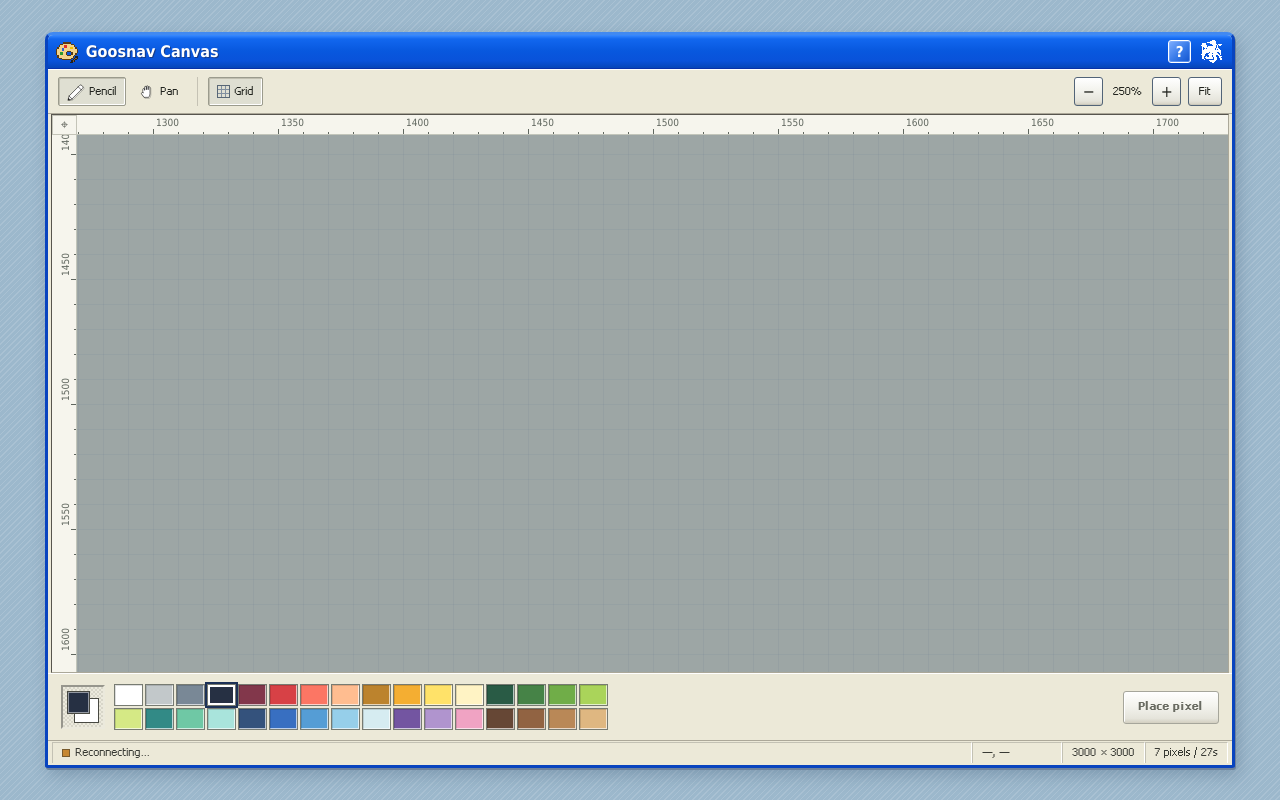
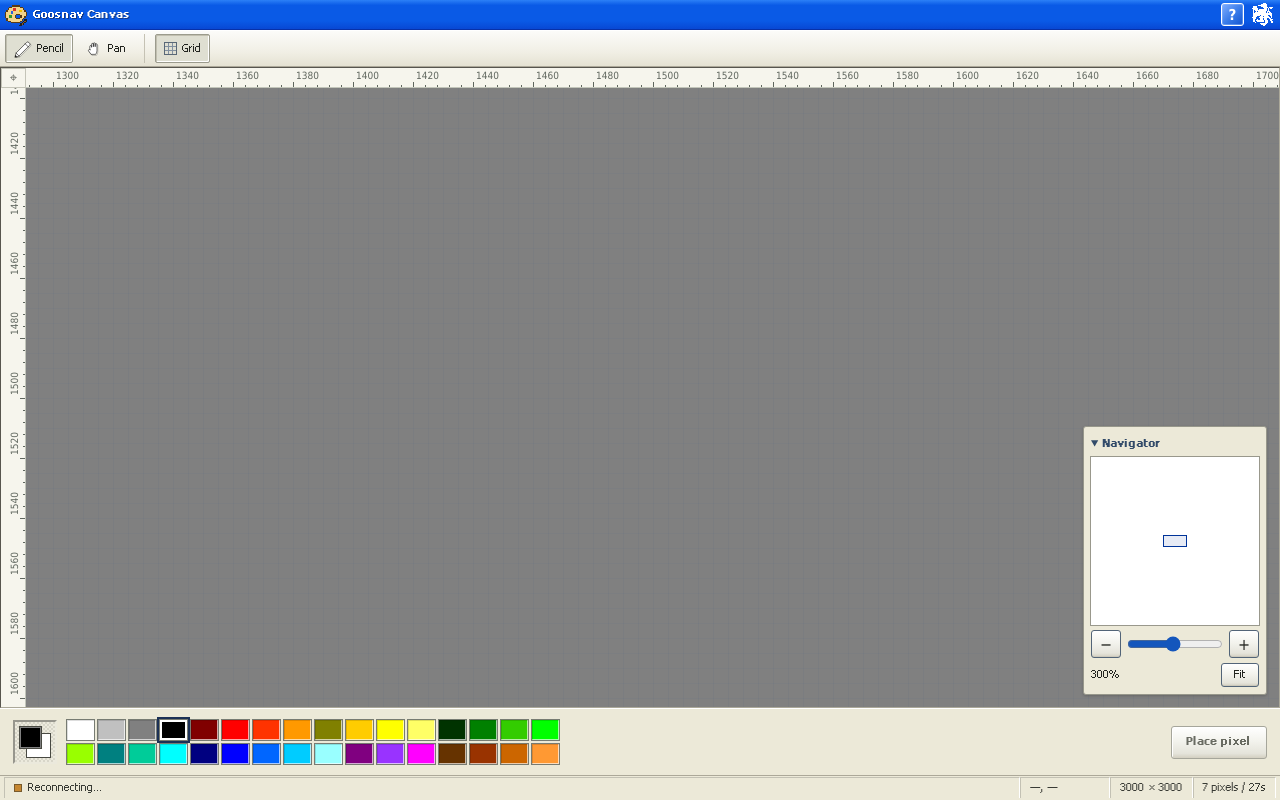
Before and after one commit to goosnav/canvas, a website with bundled scripts: page public/index.html in a window 1280 px wide. Both pictures are taken after a click on the button "Zoom out". Built offline with nearby package versions, Linux system fonts and the light colour scheme; no server answers.

Commit message:
Match Paint's full-page layout and add direct pixel placement and navigation

```diff
--- a/public/app.js
+++ b/public/app.js
@@ -2,6 +2,7 @@ import { palette, PIXELS_PER_TURN } from './board.js';
 import { chosen, sameColor, loadSnapshot, setPixel, setInk, viewEvents } from './view.js';
 
 const $ = selector => document.querySelector(selector);
+const placementHint = matchMedia('(pointer: coarse)').matches ? 'Double-tap a pixel' : 'Double-click a pixel';
 const place = $('#place'), hint = $('#hint'), connection = $('#connection');
 let ink = 3, live = false, deadline = 0, pending = false, retry = 500;
 let available = PIXELS_PER_TURN;
@@ -30,7 +31,7 @@ function update() {
   const waiting = available === 0;
   place.disabled = !live || pending || waiting || !chosen() || sameColor();
   place.textContent = pending ? 'Placing…' : waiting ? 'Wait ' + seconds + 's' : 'Place pixel';
-  hint.textContent = !live ? '' : !chosen() ? 'Select a pixel' : sameColor() ? 'Choose another color' : palette[ink][0];
+  hint.textContent = !live ? '' : !chosen() ? placementHint : sameColor() ? 'Choose another color' : palette[ink][0];
   clearTimeout(tick);
   $('.turn').textContent = live ? available + '/' + PIXELS_PER_TURN + ' pixels' : '7 pixels / 27s';
   if (seconds) tick = setTimeout(update, 250);
@@ -80,12 +81,14 @@ function connect() {
   };
   ws.onerror = () => ws.close();
 }
-place.onclick = () => {
+function placePixel() {
   if (place.disabled || socket.readyState !== WebSocket.OPEN) return;
   pending = true; update();
   socket.send(JSON.stringify({ ...chosen(), color: ink }));
   responseTimer = setTimeout(() => socket.close(4000, 'Refresh placement'), 8000);
-};
+}
+place.onclick = placePixel;
+viewEvents.addEventListener('place', placePixel);
 viewEvents.addEventListener('selection', update);
 $('#help').onclick = () => $('#guide').showModal();
 window.addEventListener('online', () => { if (socket.readyState === WebSocket.CLOSED) connect(); });
--- a/public/board.js
+++ b/public/board.js
@@ -3,16 +3,16 @@ import { island } from './island.js';
 export const SIZE = 3000;
 export const COOLDOWN = 27_000;
 export const PIXELS_PER_TURN = 7;
-// Palette indices are part of the stored artwork. Append new colors at the end.
+// Keep each stored index in its original color family when revising swatches.
 export const palette = [
-  ['White', '#ffffff'], ['Silver', '#c2c8ca'], ['Slate', '#798896'], ['Ink', '#263043'],
-  ['Wine', '#82374b'], ['Red', '#d74146'], ['Coral', '#fc7664'], ['Peach', '#ffbd90'],
-  ['Ochre', '#bc832d'], ['Gold', '#f4ae32'], ['Sunshine', '#ffe269'], ['Cream', '#fff3c4'],
-  ['Pine', '#295b45'], ['Leaf', '#468347'], ['Grass', '#70ad48'], ['Lime', '#aad45a'],
-  ['Mint', '#d5e985'], ['Teal', '#328a86'], ['Jade', '#6fc8a5'], ['Ice', '#a9e4dc'],
-  ['Navy', '#34527c'], ['Blue', '#386fc1'], ['Lake', '#559dd5'], ['Sky', '#96cfea'],
-  ['Mist', '#d6ecf1'], ['Violet', '#7355a1'], ['Lilac', '#b094ce'], ['Pink', '#f0a3c3'],
-  ['Earth', '#664735'], ['Bark', '#916342'], ['Clay', '#b98857'], ['Sand', '#dfb781']
+  ['White', '#ffffff'], ['Silver', '#c0c0c0'], ['Gray', '#808080'], ['Black', '#000000'],
+  ['Maroon', '#800000'], ['Red', '#ff0000'], ['Vermilion', '#ff3300'], ['Orange', '#ff9900'],
+  ['Olive', '#808000'], ['Gold', '#ffcc00'], ['Yellow', '#ffff00'], ['Lemon', '#ffff66'],
+  ['Forest', '#003300'], ['Green', '#008000'], ['Grass', '#33cc00'], ['Lime', '#00ff00'],
+  ['Chartreuse', '#99ff00'], ['Teal', '#008080'], ['Spring green', '#00cc99'], ['Aqua', '#00ffff'],
+  ['Navy', '#000080'], ['Blue', '#0000ff'], ['Azure', '#0066ff'], ['Sky', '#00ccff'],
+  ['Ice', '#99ffff'], ['Purple', '#800080'], ['Violet', '#9933ff'], ['Fuchsia', '#ff00ff'],
+  ['Umber', '#663300'], ['Sienna', '#993300'], ['Copper', '#cc6600'], ['Amber', '#ff9933']
 ];
 export function initialRow(y) {
   const row = new Uint8Array(SIZE);
--- a/public/index.html
+++ b/public/index.html
@@ -24,16 +24,27 @@
       <button id="hand" aria-pressed="false"><span class="icon hand"></span>Pan</button>
     </div>
     <div class="group grid-group"><button id="grid" aria-pressed="true"><span class="grid-icon"></span>Grid</button></div>
-    <div class="group zoom" role="group" aria-label="Zoom controls">
-      <button id="minus" aria-label="Zoom out" title="Zoom out">−</button><output id="zoom-value" aria-label="Zoom"></output><button id="plus" aria-label="Zoom in" title="Zoom in">+</button>
-      <button id="fit" title="Show the whole canvas">Fit</button>
-    </div>
   </div>
   <section class="workspace" aria-label="Shared drawing surface">
     <div class="ruler-origin" aria-hidden="true">⌖</div>
     <canvas id="top-ruler" class="ruler" aria-hidden="true"></canvas>
     <canvas id="left-ruler" class="ruler" aria-hidden="true"></canvas>
-    <canvas id="surface" tabindex="0" aria-label="Pixel canvas. Select a cell with the pointer or arrow keys. Press Enter to place the chosen color.">Enable JavaScript to edit the shared canvas.</canvas>
+    <canvas id="surface" tabindex="0" aria-label="Pixel canvas. Double-click or double-tap a pixel to paint. Use arrow keys to select and Enter to paint.">Enable JavaScript to edit the shared canvas.</canvas>
+    <aside class="navigator" aria-label="Canvas navigator">
+      <details id="map-details" open>
+        <summary>Navigator</summary>
+        <div class="map" id="map" tabindex="0" role="group" aria-label="Canvas overview. Drag or use the arrow keys to pan.">
+          <canvas id="thumbnail" width="168" height="168" aria-hidden="true"></canvas>
+          <span id="viewport-box" aria-hidden="true"></span>
+        </div>
+      </details>
+      <div class="zoom">
+        <button id="minus" aria-label="Zoom out" title="Zoom out">−</button>
+        <input id="zoom-slider" type="range" min="0" max="1000" value="500" aria-label="Canvas zoom">
+        <button id="plus" aria-label="Zoom in" title="Zoom in">+</button>
+      </div>
+      <div class="map-values"><output id="zoom-value" aria-label="Zoom"></output><button class="standard" id="fit" title="Show the whole canvas">Fit</button></div>
+    </aside>
   </section>
   <div class="palette-bar">
     <div class="colors">
@@ -47,8 +58,8 @@
 <dialog id="guide">
   <form method="dialog">
     <div class="titlebar"><b>Canvas help</b><button aria-label="Close help" class="title-button">×</button></div>
-    <div class="guide-body"><p>Choose a color, select a pixel, then press <b>Place pixel</b>. Everyone sees your edit. You can place seven pixels per internet address. The first starts a 27-second timer. All seven refill together.</p>
-    <p>Drag to pan. Scroll or pinch to zoom. <b>Fit</b> shows all nine million pixels.</p>
+    <div class="guide-body"><p>Choose a color, then double-click or double-tap a pixel to paint it. Everyone sees your edit. You can place seven pixels per internet address. The first starts a 27-second timer. All seven refill together.</p>
+    <p>Drag to pan. Drag the Navigator thumbnail to move around the board. Scroll, pinch, or use the slider to zoom. <b>Fit</b> shows all nine million pixels.</p>
     <p>With the canvas focused, use the arrow keys to select a pixel and Enter to place it.</p><button class="standard">OK</button></div>
   </form>
 </dialog>
--- /dev/null
+++ b/public/navigator.js
@@ -0,0 +1,75 @@
+import { SIZE } from './board.js';
+
+export function createNavigator(bitmap, { centerOn, zoomTo, invalidate }) {
+  const details = document.querySelector('#map-details');
+  const map = document.querySelector('#map');
+  const thumbnail = document.querySelector('#thumbnail');
+  const preview = thumbnail.getContext('2d');
+  const box = document.querySelector('#viewport-box');
+  const slider = document.querySelector('#zoom-slider');
+  const output = document.querySelector('#zoom-value');
+  const clamp = value => Math.max(0, Math.min(1, value));
+  let view;
+  let drag = null;
+  let lastRevision = -1;
+
+  details.open = !matchMedia('(max-width: 570px)').matches;
+  details.addEventListener('toggle', invalidate);
+  slider.oninput = () => zoomTo(view.minimum * (64 / view.minimum) ** (Number(slider.value) / 1000));
+
+  function position(event) {
+    const rect = map.getBoundingClientRect();
+    return {
+      x: (event.clientX - rect.left) * SIZE / rect.width,
+      y: (event.clientY - rect.top) * SIZE / rect.height
+    };
+  }
+
+  function move(event) {
+    const p = position(event);
+    centerOn(p.x + drag.dx, p.y + drag.dy);
+  }
+
+  map.onpointerdown = event => {
+    if (event.button !== 0 || drag || !view) return;
+    event.preventDefault();
+    map.focus({ preventScroll: true });
+    const p = position(event);
+    const inside = Math.abs(p.x - view.x) <= view.width / 2 && Math.abs(p.y - view.y) <= view.height / 2;
+    drag = { id: event.pointerId, dx: inside ? view.x - p.x : 0, dy: inside ? view.y - p.y : 0 };
+    map.setPointerCapture(event.pointerId);
+    move(event);
+  };
+  map.onpointermove = event => { if (drag?.id === event.pointerId) move(event); };
+  map.onpointerup = map.onpointercancel = map.onlostpointercapture = event => {
+    if (drag?.id === event.pointerId) drag = null;
+  };
+  map.onkeydown = event => {
+    const shifts = { ArrowLeft: [-1, 0], ArrowRight: [1, 0], ArrowUp: [0, -1], ArrowDown: [0, 1] };
+    const shift = shifts[event.key];
+    if (!shift || !view) return;
+    event.preventDefault();
+    centerOn(view.x + shift[0] * view.width / 10, view.y + shift[1] * view.height / 10);
+  };
+
+  return function update(next, revision) {
+    view = next;
+    const percent = Math.round(view.scale * 100) + '%';
+    output.textContent = percent;
+    slider.value = 1000 * Math.log(view.scale / view.minimum) / Math.log(64 / view.minimum);
+    slider.setAttribute('aria-valuetext', percent);
+    if (!details.open) return;
+    if (lastRevision !== revision) {
+      preview.drawImage(bitmap, 0, 0, thumbnail.width, thumbnail.height);
+      lastRevision = revision;
+    }
+    const left = clamp((view.x - view.width / 2) / SIZE);
+    const top = clamp((view.y - view.height / 2) / SIZE);
+    const right = clamp((view.x + view.width / 2) / SIZE);
+    const bottom = clamp((view.y + view.height / 2) / SIZE);
+    box.style.left = left * 100 + '%';
+    box.style.top = top * 100 + '%';
+    box.style.width = (right - left) * 100 + '%';
+    box.style.height = (bottom - top) * 100 + '%';
+  };
+}
--- a/public/style.css
+++ b/public/style.css
@@ -2,20 +2,20 @@
 @font-face{font-family:Pixel Tahoma;src:url(/fonts/pixel-tahoma-bold.woff2);font-weight:700;font-display:swap}
 :root{color-scheme:light;--face:#ece9d8;--edge:#aca899;--blue:#0546c5;font:11px/1.45 "Pixel Tahoma",Tahoma,Verdana,sans-serif;color:#22241f}
 *{box-sizing:border-box}
-body{margin:0;min-height:100vh;min-height:100dvh;display:grid;place-items:center;background-color:#9cb8cc;background-image:repeating-linear-gradient(135deg,transparent 0 3px,#fff2 3px 4px);cursor:url(/cursors/arrow.svg) 2 2,default}
+body{margin:0;min-height:100vh;min-height:100dvh;background:var(--face);cursor:url(/cursors/arrow.svg) 2 2,default}
 button{font:inherit;color:inherit;cursor:pointer}
-button:focus-visible,canvas:focus-visible{outline:2px dotted #134ea2;outline-offset:-3px}
+button:focus-visible,#surface:focus-visible{outline:2px dotted #134ea2;outline-offset:-3px}
 button:disabled{cursor:default}
-.window{width:min(1450px,calc(100% - clamp(22px,7vw,120px)));height:min(950px,calc(100dvh - clamp(24px,8vh,100px)));min-height:340px;display:grid;grid-template-rows:34px auto minmax(0,1fr) auto 24px;background:var(--face);border:3px solid #0944bf;border-top-color:#4189f1;border-radius:8px 8px 3px 3px;overflow:hidden;box-shadow:1px 2px 0 #6d829c,4px 7px 16px #28436145}
-.titlebar{display:flex;align-items:center;gap:8px;padding:0 8px;color:white;background:linear-gradient(#398aff 0%,#1267ef 12%,#0858de 48%,#0952da 78%,#0645b9);border-bottom:1px solid #0831a8}
+.window{width:100%;height:100vh;height:100dvh;min-height:300px;display:grid;grid-template-rows:30px auto minmax(0,1fr) auto 24px;background:var(--face);overflow:hidden}
+.titlebar{display:flex;align-items:center;gap:6px;padding:0 5px;color:white;background:linear-gradient(#2c80f7,#0a5ae6 18%,#0a5ae6 72%,#0848d4);border-bottom:1px solid #0831a8}
 .titlebar img,.icon{image-rendering:pixelated}
-h1{margin:0;font:bold 16px/1 Tahoma,Verdana,sans-serif;text-shadow:1px 1px #163b88}
+h1{margin:0;font:bold 11px/1.45 "Pixel Tahoma",Tahoma,Verdana,sans-serif;text-shadow:1px 1px #163b88}
 .title-button{margin-left:auto;width:23px;height:23px;border:1px solid #fff;border-radius:3px;background:linear-gradient(135deg,#80aeff,#3679e8 55%,#1254cf);box-shadow:inset 0 0 0 1px #92bafd80;color:white;font:bold 15px Tahoma,sans-serif}
 .title-button:hover{filter:brightness(1.15)}
 .tools,.palette-bar{display:flex;align-items:center;gap:9px;padding:7px 10px;border-top:1px solid white;border-bottom:1px solid var(--edge)}
 .group,.colors,.placement{display:flex;align-items:center;gap:3px}
 .group+.group{border-left:1px solid #c5c2b4;padding-left:10px}
-.group.zoom{margin-left:auto;border-left:0}
+.tools{padding:3px 5px;background:linear-gradient(#fbfbf9,#f1efe5 60%,#e5e2d3)}
 .tools button{height:29px;display:inline-flex;align-items:center;justify-content:center;gap:5px;padding:0 8px;border:1px solid transparent;border-radius:2px;background:transparent}
 .tools button:hover{border-color:#b9a77e;background:#fff4d2}
 .tools button[aria-pressed=true]{background:#dfdfd2;border-color:#9b9b8d;box-shadow:inset 1px 1px #c1bfb0,inset -1px -1px #fff}
@@ -24,10 +24,20 @@ h1{margin:0;font:bold 16px/1 Tahoma,Verdana,sans-serif;text-shadow:1px 1px #163b
 .hand{background-image:url(/cursors/grab.svg)}
 .grid-icon{width:13px;height:13px;border:1px solid #586776;background-image:repeating-linear-gradient(90deg,transparent 0 3px,#8190a0 3px 4px),repeating-linear-gradient(0deg,transparent 0 3px,#8190a0 3px 4px)}
 .zoom button,.standard,#place{border:1px solid #526478;border-radius:3px;background:linear-gradient(white,#f3f3ed 45%,#e5e4db 85%,#d3cfc1);box-shadow:inset 0 -1px #cbc8bb}
-.zoom button{width:29px;padding:0;font:16px Tahoma,sans-serif}
-.zoom button#fit{width:auto;padding:0 10px;margin-left:4px;font:inherit}
-#zoom-value{min-width:43px;text-align:center;font-variant-numeric:tabular-nums}
-.workspace{display:grid;grid-template:20px minmax(0,1fr) / 25px minmax(0,1fr);overflow:hidden;border:1px inset #aba899;margin:0 3px;background:white;min-height:0}
+.navigator{position:absolute;bottom:12px;right:12px;width:184px;padding:7px;background:var(--face);border:1px solid #97978b;border-radius:3px;box-shadow:0 1px 3px #0003;user-select:none}
+.navigator summary{padding:2px 0 5px;font-weight:bold;color:#324b69;cursor:pointer}
+.map{position:relative;aspect-ratio:1;background:white;outline:1px solid #99988c;overflow:hidden;touch-action:none;cursor:url(/cursors/grab.svg) 15 12,grab}
+.map:active{cursor:grabbing}
+.map:focus-visible,summary:focus-visible{outline:2px dotted #134ea2;outline-offset:-2px}
+#thumbnail{display:block;width:100%;height:100%;pointer-events:none}
+#viewport-box{position:absolute;border:1px solid #003399;background:#00339918;box-shadow:0 0 0 1px #fff;pointer-events:none;min-width:2px;min-height:2px}
+.zoom,.map-values{display:flex;align-items:center;gap:4px;margin-top:5px}
+.zoom input{min-width:0;width:100%;accent-color:#1456bc}
+.zoom button{min-width:30px;height:28px;padding:0;font:16px Tahoma,sans-serif}
+.map-values{justify-content:space-between}
+.map-values .standard{padding:3px 12px}
+#zoom-value{font-variant-numeric:tabular-nums}
+.workspace{position:relative;display:grid;grid-template:20px minmax(0,1fr) / 25px minmax(0,1fr);overflow:hidden;border:1px inset #aba899;margin:0;background:white;min-height:0}
 .ruler,.ruler-origin{width:100%;height:100%;min-width:0;min-height:0;background:#f6f5ed;color:#64675f}
 .ruler-origin{text-align:center;border:1px solid #c4c4b8;font-size:13px}
 #surface{display:block;width:100%;height:100%;min-width:0;min-height:0;touch-action:none;cursor:url(/cursors/cross.svg) 16 16,crosshair}
@@ -60,6 +70,6 @@ dialog::backdrop{background:#20395655}
 dialog .titlebar{height:30px}
 .guide-body{padding:4px 15px 12px}
 .guide-body .standard{display:block;margin-left:auto}
-@media(max-width:760px){.palette-bar{flex-wrap:wrap}.placement{margin-left:auto}.window{width:calc(100% - 14px);height:calc(100dvh - 18px)}#palette{grid-template-columns:repeat(16,min(4.9vw,24px))}.current{width:38px}.colors{gap:6px}}
-@media(max-width:570px){.window{width:100%;height:100dvh;border-width:2px;border-radius:0}.tools{gap:4px;padding:5px}.group+.group{padding-left:4px}.tools button{padding:0 5px}.tools .zoom{gap:0}.zoom button{width:25px}.zoom button#fit{padding:0 6px}.palette-bar{padding:8px;gap:7px}.colors{width:100%}#palette{flex:1;grid-template-columns:repeat(16,minmax(0,1fr));grid-template-rows:repeat(2,22px)}.placement{width:100%;justify-content:space-between}footer>span{padding:0 5px}.coords{min-width:65px}.workspace{grid-template-columns:20px minmax(0,1fr)}}
+@media(max-width:760px){.palette-bar{flex-wrap:wrap}.placement{margin-left:auto}#palette{grid-template-columns:repeat(16,min(4.9vw,24px))}.current{width:38px}.colors{gap:6px}}
+@media(max-width:570px){.navigator{width:138px;right:6px;bottom:6px}.navigator summary{min-height:24px}.tools{gap:4px;padding:5px}.group+.group{padding-left:4px}.tools button{padding:0 5px}.palette-bar{padding:8px;gap:7px}.colors{width:100%}#palette{flex:1;grid-template-columns:repeat(16,minmax(0,1fr));grid-template-rows:repeat(2,22px)}.placement{width:100%;justify-content:space-between}footer>span{padding:0 5px}.coords{min-width:65px}.workspace{grid-template-columns:20px minmax(0,1fr)}}
 @media(max-width:355px){.icon{width:14px}.tools button{gap:2px}#zoom-value{min-width:35px}}
--- a/public/view.js
+++ b/public/view.js
@@ -1,6 +1,7 @@
 import { SIZE, palette, initialRow } from './board.js';
 
 import { island } from './island.js';
+import { createNavigator } from './navigator.js';
 
 const surface = document.querySelector('#surface');
 const ctx = surface.getContext('2d');
@@ -14,6 +15,14 @@ let width = 1, height = 1, scale = 1, frame = 0, fitted = false;
 let selected = null, hover = null, grid = true, pencil = true, ink = 3;
 let moving = false, lastPoint, startPoint;
 const contacts = new Map();
+let lastTap = null, mousePair = false, revision = 0;
+const updateNavigator = createNavigator(bitmap, {
+  centerOn(x, y) {
+    center.x = x; center.y = y; boundCenter(); fitted = false; invalidate();
+  },
+  zoomTo: zoomAt,
+  invalidate
+});
 export const viewEvents = new EventTarget();
 const changed = () => viewEvents.dispatchEvent(new Event('selection'));
 const clamp = (n, low, high) => Math.max(low, Math.min(high, n));
@@ -48,13 +57,13 @@ export function loadSnapshot(buffer, first) {
     const y = (bytes[i] << 8) + bytes[i + 1];
     paintRow(y, bytes.subarray(i + 2, i + 2 + SIZE));
   }
-  invalidate();
+  revision++; invalidate();
 }
 export function setPixel({ x, y, color }) {
   pixels[y * SIZE + x] = color;
   paint.fillStyle = palette[color][1];
   paint.fillRect(x, y, 1, 1);
-  invalidate();
+  revision++; invalidate();
 }
 export function chosen() { return selected; }
 export function sameColor() { return selected && pixels[selected.y * SIZE + selected.x] === ink; }
@@ -104,7 +113,7 @@ function draw() {
   frame = 0;
   backing(surface, width, height);
   const ox = left(), oy = top(), side = SIZE * scale;
-  ctx.fillStyle = '#9da6a5';
+  ctx.fillStyle = '#808080';
   ctx.fillRect(0, 0, width, height);
   ctx.imageSmoothingEnabled = false;
   ctx.drawImage(bitmap, ox, oy, side, side);
@@ -129,7 +138,10 @@ function draw() {
   }
   ctx.restore();
   ruler('#top-ruler', true); ruler('#left-ruler', false);
-  document.querySelector('#zoom-value').textContent = Math.round(scale * 100) + '%';
+  updateNavigator({
+    x: center.x, y: center.y, width: width / scale, height: height / scale,
+    scale, minimum: fitScale()
+  }, revision);
   const cell = selected || hover;
   document.querySelector('#coords').textContent = cell ? cell.x + ', ' + cell.y : '—, —';
 }
@@ -138,6 +150,7 @@ function boundCenter() {
   center.y = clamp(center.y, 0, SIZE);
 }
 function zoomAt(next, p = { x: width / 2, y: height / 2 }) {
+  resetTaps();
   const value = clamp(next, fitScale(), 64);
   center.x += (p.x - width / 2) * (1 / scale - 1 / value);
   center.y += (p.y - height / 2) * (1 / scale - 1 / value);
@@ -198,17 +211,41 @@ surface.addEventListener('pointermove', event => {
 function release(event, commit) {
   if (!contacts.has(event.pointerId)) return;
   if (commit && !moving && pencil) {
-    selected = cellAt(point(event));
-    if (selected && scale < 3) {
-      center.x = selected.x + .5; center.y = selected.y + .5; zoomAt(8);
+    const p = point(event);
+    selected = cellAt(p);
+    const previous = lastTap;
+    const isMouse = event.pointerType === 'mouse';
+    const paired = selected && previous && previous.type === event.pointerType &&
+      Math.hypot(previous.x - p.x, previous.y - p.y) <= (isMouse ? 4 : 10);
+    mousePair = isMouse && paired && selected.x === previous.cell.x && selected.y === previous.cell.y;
+    if (!isMouse && paired && event.timeStamp - previous.time <= 450) {
+      selected = previous.cell;
+      lastTap = null;
+      changed();
+      viewEvents.dispatchEvent(new Event('place'));
+    } else {
+      lastTap = selected && { ...p, type: event.pointerType, time: event.timeStamp, cell: selected };
+      changed();
     }
-    changed();
+  } else {
+    resetTaps();
   }
   contacts.delete(event.pointerId);
   if (contacts.size) { startPoint = lastPoint = gesture(); moving = true; }
   else { moving = false; surface.classList.remove('drag'); }
   hover = null; invalidate();
 }
+function resetTaps() {
+  lastTap = null;
+  mousePair = false;
+}
+document.addEventListener('pointerdown', event => {
+  if (event.target !== surface) resetTaps();
+});
+surface.addEventListener('dblclick', event => {
+  if (mousePair && pencil && event.button === 0) viewEvents.dispatchEvent(new Event('place'));
+  resetTaps();
+});
 surface.addEventListener('pointerup', e => release(e, true));
 surface.addEventListener('lostpointercapture', e => release(e, false));
 surface.addEventListener('pointercancel', e => release(e, false));
@@ -219,8 +256,9 @@ surface.addEventListener('wheel', e => {
   zoomAt(scale * Math.exp(-clamp(delta, -300, 300) * .004), point(e));
 }, { passive: false });
 surface.addEventListener('keydown', e => {
+  resetTaps();
   const dirs = { ArrowLeft: [-1, 0], ArrowRight: [1, 0], ArrowUp: [0, -1], ArrowDown: [0, 1] };
-  if (e.key === 'Enter' || e.key === ' ') { e.preventDefault(); document.querySelector('#place').click(); return; }
+  if (e.key === 'Enter' || e.key === ' ') { e.preventDefault(); viewEvents.dispatchEvent(new Event('place')); return; }
   if (e.key === 'Escape') { selected = null; changed(); invalidate(); return; }
   if (!dirs[e.key]) return;
   e.preventDefault();
```
Also changed, not shown: README.md.
